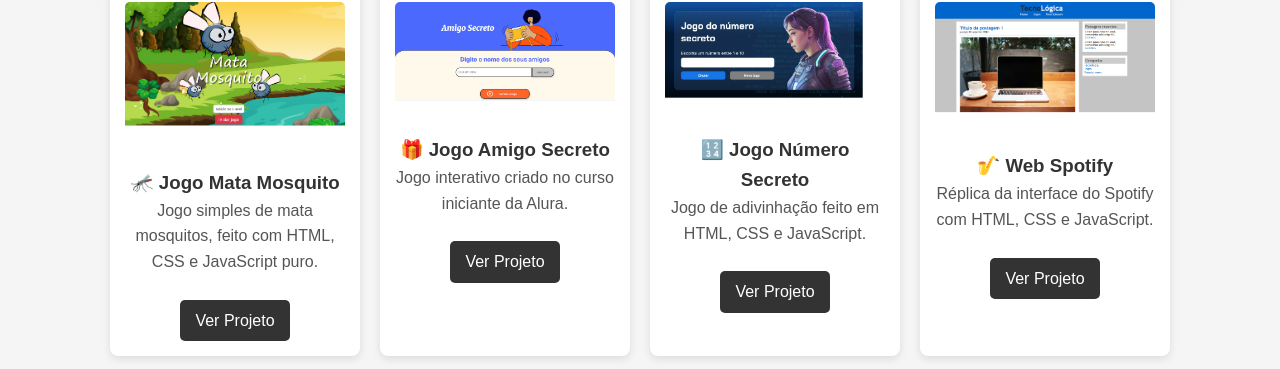
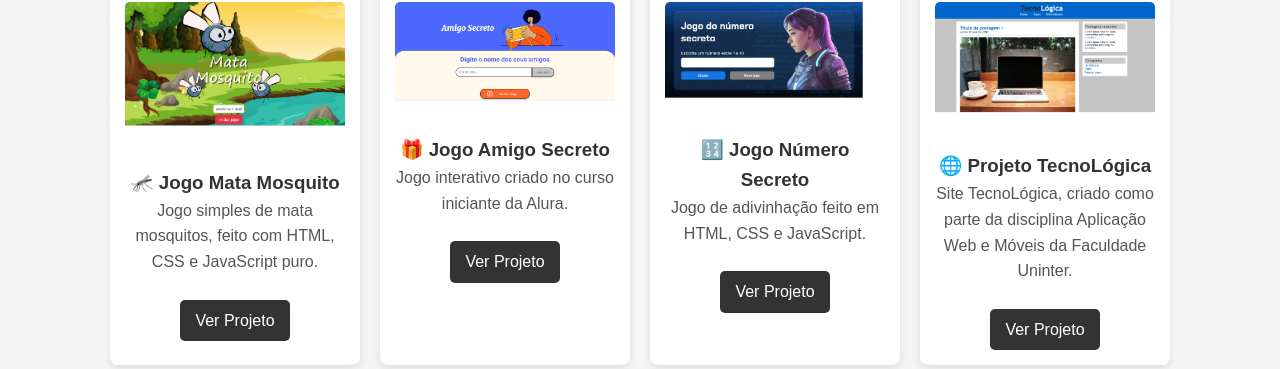
Before and after one commit to CarinaMendesDev/Portifolio_CarinaMendes, a plain HTML site: page index.html in a window 1280 px wide. Shown: the part 1679-2048 px from the top of the page. Drawn offline with Linux system fonts and the light colour scheme.

Commit message:
Update index.html
Add Comentario card tecnologica

```diff
--- a/index.html
+++ b/index.html
@@ -83,8 +83,8 @@
 
       <div class="project-card">
         <img src="./imagem/tecnologica.png" alt="TecnoLogica">
-        <h3>🎷 Web Spotify</h3>
-        <p>Réplica da interface do Spotify com HTML, CSS e JavaScript.</p>
+        <h3>🌐 Projeto TecnoLógica</h3>
+        <p>Site TecnoLógica, criado como parte da disciplina Aplicação Web e Móveis da Faculdade Uninter.</p>
         <a href="https://carinamendesdev.github.io/TecnoLogica/" target="_blank">Ver Projeto</a>
       </div>
 
```
